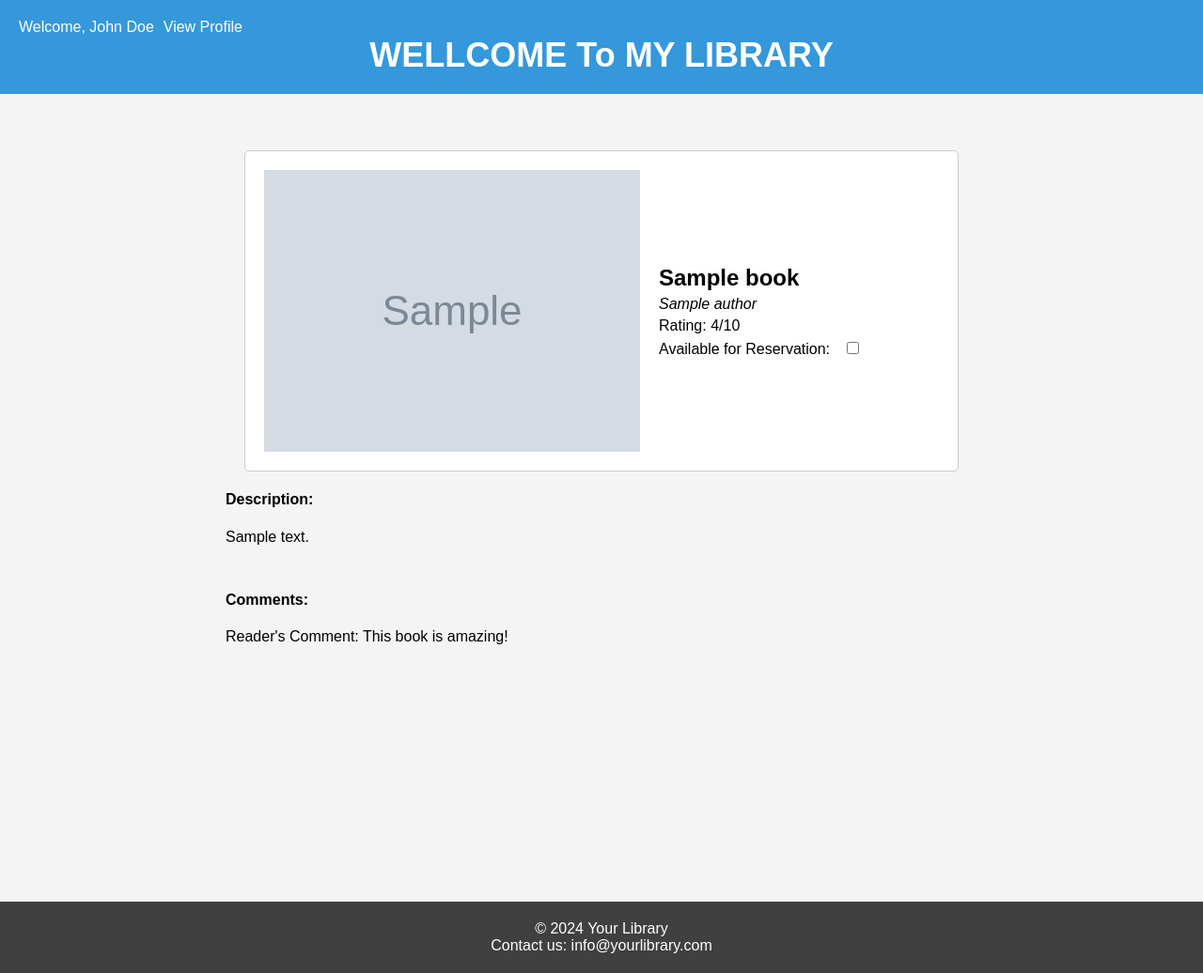
After one commit to saeideh-eslamian/library-website, a Django app: a page that uses library/templates/library/book.html in a window 1280 px wide. The commit adds this page. Shown: the whole page at 94% size. Run offline with Django 5.2, Linux system fonts and the light colour scheme; tables that the repository leaves empty hold one stand-in row (values such as "Sample post"); grey boxes marked "Sample" are stand-in pictures.

Commit message:
add book detail page for every book

```diff
--- a/library/admin.py
+++ b/library/admin.py
@@ -5,6 +5,7 @@ class BookAdmin(admin.ModelAdmin):
     list_display = ('title','author','stock')
     list_filter = ('author','rating')
     search_fields = ('title','description','author')
+    prepopulated_fields ={'slug': ('title', )}
 
 
 class AuthorAdmin(admin.ModelAdmin):
--- a/library/models.py
+++ b/library/models.py
@@ -1,4 +1,5 @@
 from django.db import models
+from django.utils.text import slugify
 
 
 class Author(models.Model):
@@ -31,12 +32,19 @@ class Comment(models.Model):
 
 class Book(models.Model):
     title = models.CharField(max_length=200, unique=True)
+    slug = models.SlugField(null=False, unique=True)
     image = models.ImageField(upload_to='images', null=True, blank=True)
     author = models.ForeignKey(Author, on_delete=models.SET_NULL, null=True)
     stock = models.IntegerField(default=0)
-    rating = models.IntegerField( null=True, blank=True)
+    rating = models.IntegerField(null=True, blank=True)
     description = models.TextField(null=True, blank=True)
-    comment = models.ForeignKey(Comment, on_delete=models.CASCADE, null=True, blank=True)
+    comment = models.ForeignKey(
+        Comment, on_delete=models.CASCADE, null=True, blank=True)
+
+    def save(self, *args, **kwargs):
+        if not self.id:  # Check if the object is being created for the first time
+            self.slug = slugify(self.title)
+        super().save(*args, **kwargs)
 
     def __str__(self) -> str:
         return f'{self.title}: {self.author} ==> stock: {self.stock} '
--- /dev/null
+++ b/library/static/library/styles/book.css
@@ -0,0 +1,42 @@
+.book-container {
+    display: flex;
+    justify-content: space-around;
+    align-items: center;
+    background-color: #fff;
+    border: 1px solid #ccc;
+    border-radius: 5px;
+    margin: 20px;
+    padding: 20px;
+  }
+
+  .book-cover {
+    max-width: 450px;
+    height: auto;
+  }
+
+  .book-details {
+    flex-grow: 1;
+    margin-left: 20px;
+  }
+
+  .book-title {
+    font-size: 1.5em;
+    margin: 0;
+  }
+
+  .author {
+    font-style: italic;
+    margin: 5px 0;
+  }
+
+  .description {
+    margin: 10px 0;
+  }
+
+  .rating, .comment {
+    margin: 5px 0;
+  }
+
+  label {
+    margin-right: 10px;
+  }
--- /dev/null
+++ b/library/templates/library/book.html
@@ -0,0 +1,34 @@
+{% extends 'library/main.html' %}
+{% load static %}
+
+{% block style %}
+    <link rel="stylesheet" href='{% static "/library/styles/book.css" %}'>
+{% endblock style %}
+
+{% block title %} {{book.title}} {% endblock title %}
+
+{% block content %}
+
+<div class="book-container">
+  {% if book.image %}
+    <img class="book-cover" src="{{ book.image.url }}" alt="{{ book.title }}">
+  {% else %}
+    <p>No image available for {{ book.title }}</p>
+  {% endif %}
+    <div class="book-details">
+      <h2 class="book-title">{{book.title}}</h2>
+      <p class="author">{{book.author}}</p>
+      <p class="rating">Rating: {{book.rating}}/10</p>
+      <label for="reservation">Available for Reservation:</label>
+      <input type="checkbox" id="reservation" name="reservation">
+    </div>
+  </div>
+  <div>
+    <h4>Description:</h4>
+    <p class="description">{{book.description}}</p>
+    </br>
+    <h4>Comments:</h4>
+    <p class="comment">Reader's Comment: This book is amazing!</p>
+  </div>
+
+{% endblock content %}
--- a/library/templates/library/search.html
+++ b/library/templates/library/search.html
@@ -1,5 +1,9 @@
 {% extends 'library/main.html' %}
 {% load static %}
+
+{% block style %}
+    <link rel="stylesheet" href='{% static "/library/styles/index.css" %}'>
+{% endblock style %}
 
 {% block title %} search {% endblock title %}
 
--- a/library/urls.py
+++ b/library/urls.py
@@ -3,5 +3,7 @@ from . import views
 
 urlpatterns = [
     path('', views.index, name='home'),
+    path('book/<slug:book_slug>/',views.book_detail, name='book_detail'),
     path('search/', views.book_search, name='book_search'),
+
 ]
--- a/library/views.py
+++ b/library/views.py
@@ -1,6 +1,6 @@
-from django.shortcuts import render,HttpResponse
+from django.shortcuts import render,get_object_or_404
 from django.db.models import Q
-from .models import Book
+from .models import Book, Author
 from .forms import BookSearchForm
 
 
@@ -19,6 +19,7 @@ def index(request):
 
     return render(request, 'library/index.html', context=context)
 
+
 def book_search(request):
     search_form = BookSearchForm(request.GET)
     find_books = []
@@ -36,3 +37,12 @@ def book_search(request):
     }
 
     return render(request,'library/search.html', context=context )
+
+
+def book_detail(request, book_slug):
+    book = get_object_or_404(Book, slug=book_slug)
+    context = {
+        'book': book,
+    }
+
+    return render(request, 'library/book.html', context=context)
--- a/library_website/settings.py
+++ b/library_website/settings.py
@@ -118,6 +118,9 @@ USE_TZ = True
 # https://docs.djangoproject.com/en/5.0/howto/static-files/
 
 STATIC_URL = '/static/'
+STATICFILES_DIRS = [
+    BASE_DIR/ 'static'
+]
 MEDIA_URL = '/media/'
 MEDIA_ROOT = BASE_DIR / 'media'
 
```
Also changed, not shown: library/static/library/styles/index.css (+13 -0 lines), library/templates/library/index.html (+6 -3 lines), library/migrations/0004_book_slug.py (added), library/migrations/0005_alter_book_slug.py (added).
